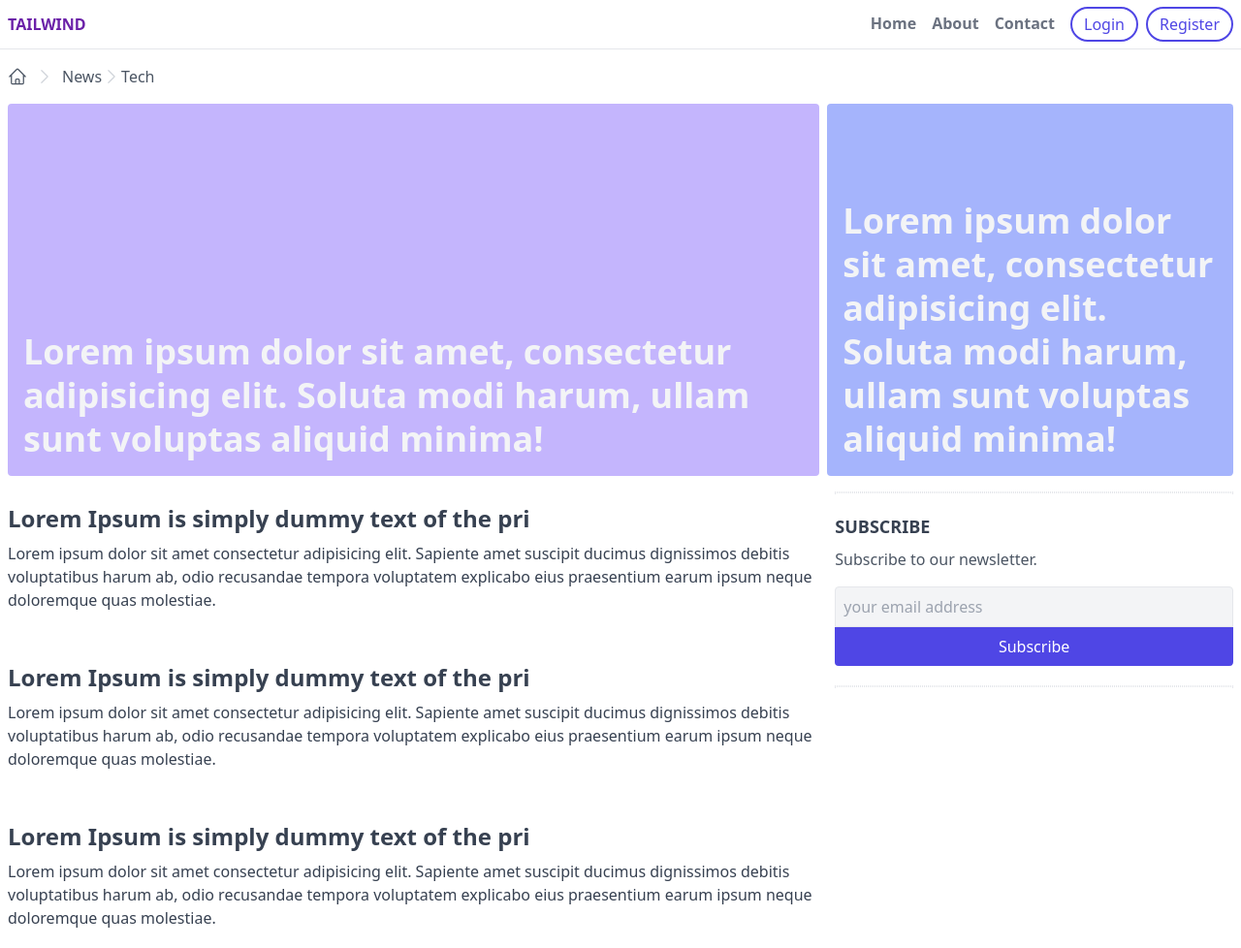
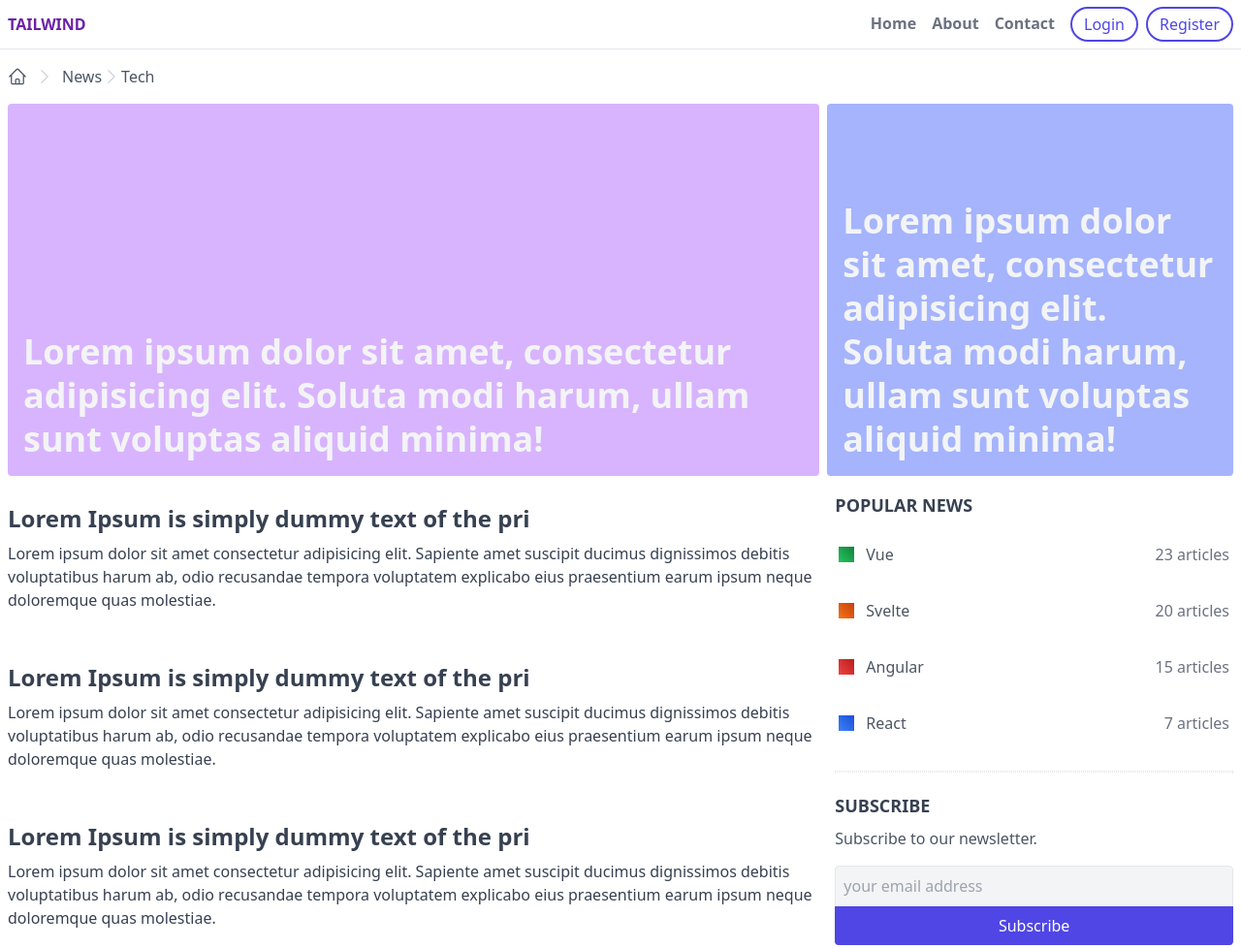
Before and after one commit to Shkirenkoroma/tailwindProgect, a website: page index.html in a window 1280 px wide. Shown: the top 978 px of the page at 97% size. Drawn offline with Linux system fonts and the light colour scheme.

Commit message:
fix/TLW: added new aside blocks with gradient colors

```diff
--- a/index.html
+++ b/index.html
@@ -100,7 +100,7 @@
       <section class="px-2 flex space-x-2">
         <a
           href="#"
-          class=" w-2/3 bg-violet-300 h-96 mb-4 relative rounded inline-block overflow-hidden"
+          class="w-2/3 bg-gradient-to-tr bg-purple-300 h-96 mb-4 relative rounded inline-block overflow-hidden"
         >
           <div class="p-4 absolute bottom-0 left-0 z-20">
             <h2 class="text-4xl font-semibold text-gray-100 leading-tight">
@@ -219,6 +219,49 @@
           </div>
         </div>
         <div class="w-1/3 px-2">
+          <div class="mb-5">
+            <h5 class="font-bold text-lg uppercase text-gray-700 mb-2">
+              Popular News
+            </h5>
+            <ul>
+              <li class="px-1 py-4 border-y border-white hover:border-gray-200">
+                <a href="#" class="flex items-center text-gray-600">
+                  <span
+                    class="inline-block w-4 h-4 mr-3 bg-gradient-to-tr from-green-500 to-green-700"
+                  ></span>
+                  Vue
+                  <span class="text-gray-500 ml-auto">23 articles</span>
+                </a>
+              </li>
+              <li class="px-1 py-4 border-y border-white hover:border-gray-200">
+                <a href="#" class="flex items-center text-gray-600">
+                  <span
+                    class="inline-block w-4 h-4 mr-3 bg-gradient-to-tr from-orange-500 to-orange-700"
+                  ></span>
+                  Svelte
+                  <span class="text-gray-500 ml-auto">20 articles</span>
+                </a>
+              </li>
+              <li class="px-1 py-4 border-y border-white hover:border-gray-200">
+                <a href="#" class="flex items-center text-gray-600">
+                  <span
+                    class="inline-block w-4 h-4 mr-3 bg-gradient-to-tr from-red-500 to-red-700"
+                  ></span>
+                  Angular
+                  <span class="text-gray-500 ml-auto">15 articles</span>
+                </a>
+              </li>
+              <li class="px-1 py-4 border-y border-white hover:border-gray-200">
+                <a href="#" class="flex items-center text-gray-600">
+                  <span
+                    class="inline-block w-4 h-4 mr-3 bg-gradient-to-tr from-blue-500 to-blue-700"
+                  ></span>
+                  React
+                  <span class="text-gray-500 ml-auto">7 articles</span>
+                </a>
+              </li>
+            </ul>
+          </div>
           <div class="border border-dotted"></div>
           <div class="my-5">
             <h5 class="font-bold text-lg uppercase text-gray-700 mb-2">
```
Also changed, not shown: public/styles.css. Lines whose indentation alone changed are shown as unchanged.
